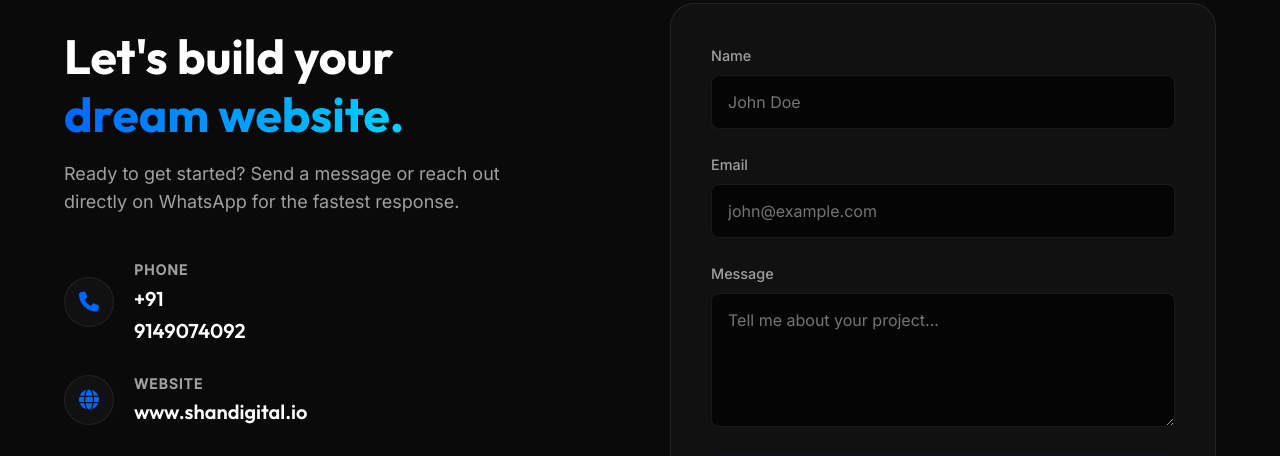
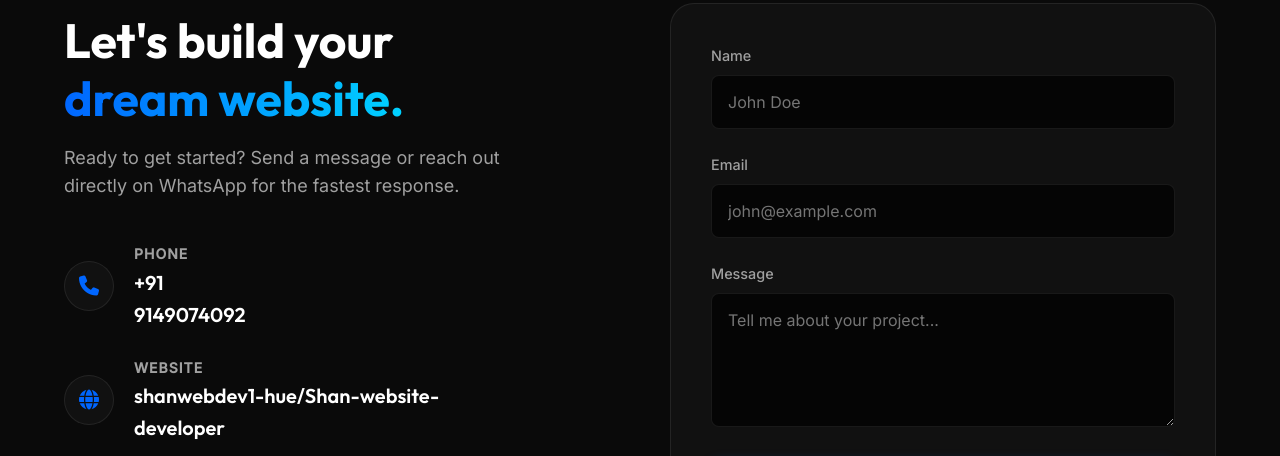
Before and after one commit to shanwebdev1-hue/Shan-website-developer, a plain HTML site: page index.html in a window 1280 px wide. Shown: the part 3643-4099 px from the top of the page. Drawn offline with Linux system fonts and the light colour scheme; some packages are replaced by stand-ins of ours; a script that the page names is missing.

Commit message:
Update index.html

```diff
--- a/index.html
+++ b/index.html
@@ -252,7 +252,7 @@
                         <i class="fa-solid fa-globe"></i>
                         <div>
                             <span>Website</span>
-                            <p>www.shandigital.io</p>
+                            <p>shanwebdev1-hue/Shan-website-developer</p>
                         </div>
                     </div>
                 </div>
```
